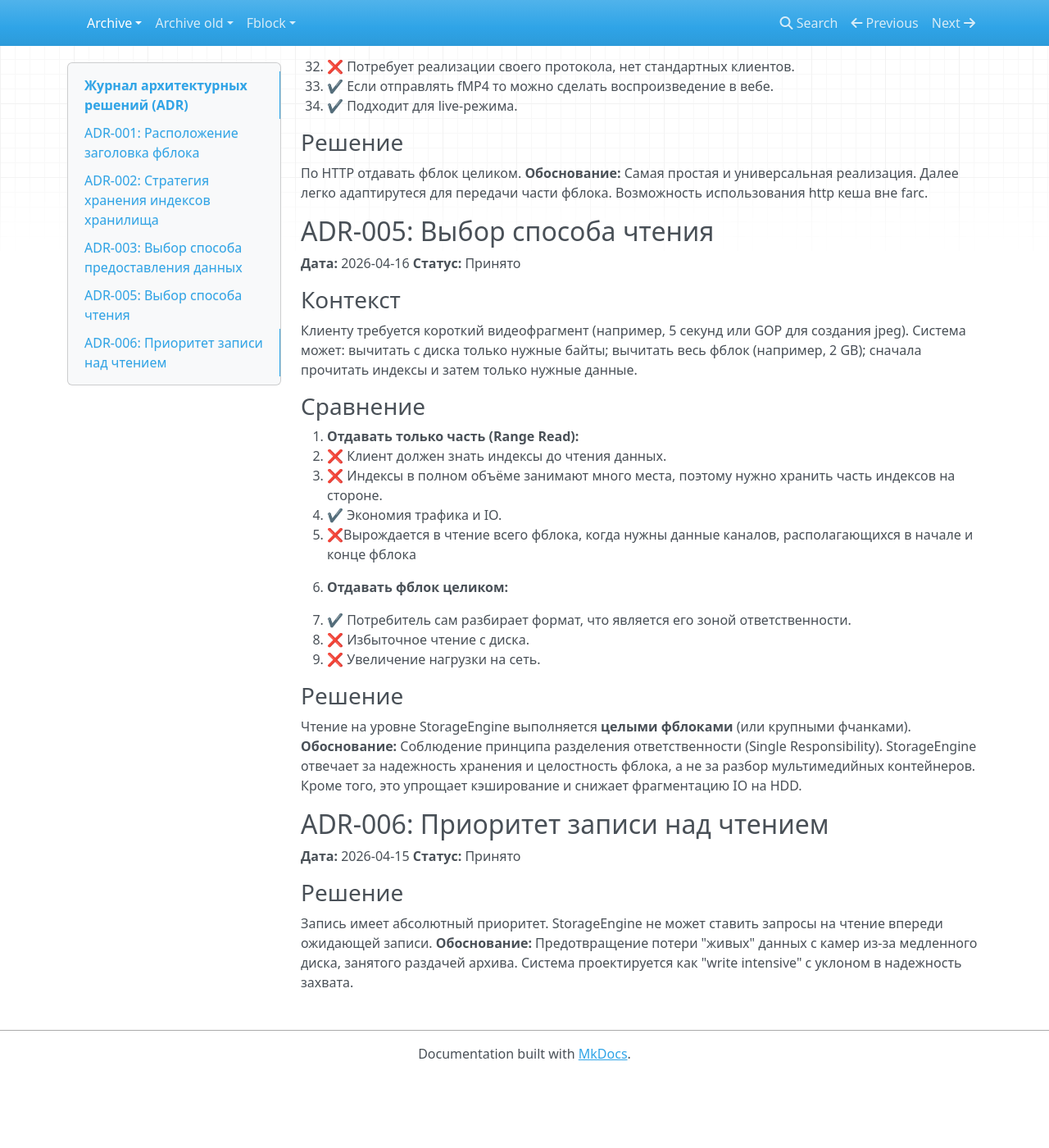
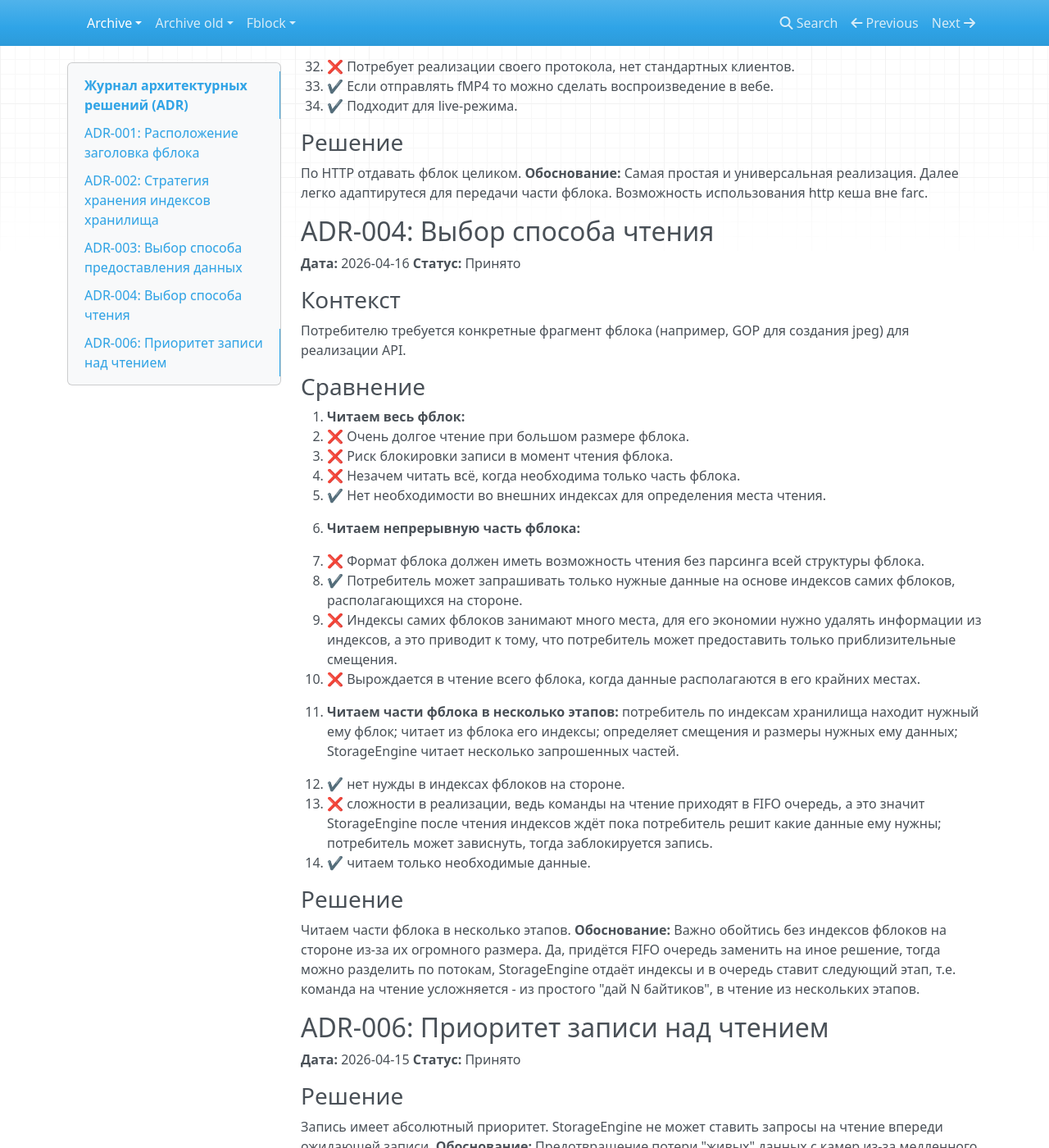
Before and after one commit to traycers/farc, an MkDocs documentation site: the page built from docs/docs/archive/01-architecture-decisions.md, in a window 1280 px wide and 1400 px high, scrolled down 3025 px. Shown: the whole window at 82% size. Built offline with MkDocs 1.6.1, drawn with Linux system fonts in a browser that asks for light colours; nearby versions of some CDN libraries; before the commit the page ends 4338 px from its top, so only the background shows below that.

Commit message:
add how to read

```diff
--- a/docs/docs/archive/01-architecture-decisions.md
+++ b/docs/docs/archive/01-architecture-decisions.md
@@ -111,29 +111,37 @@
 По HTTP отдавать фблок целиком.
 **Обоснование:** Самая простая и универсальная реализация. Далее легко адаптирутеся для передачи части фблока. Возможность использования http кеша вне farc.
 
-## ADR-005: Выбор способа чтения
+
+## ADR-004: Выбор способа чтения
 
 **Дата:** 2026-04-16
 **Статус:** Принято
 
 ### Контекст
-Клиенту требуется короткий видеофрагмент (например, 5 секунд или GOP для создания jpeg). Система может: вычитать с диска только нужные байты; вычитать весь фблок (например, 2 GB); сначала прочитать индексы и затем только нужные данные.
+Потребителю требуется конкретные фрагмент фблока (например, GOP для создания jpeg) для реализации API.
 
 ### Сравнение
-1. **Отдавать только часть (Range Read):**
-   - ❌ Клиент должен знать индексы до чтения данных.
-   - ❌ Индексы в полном объёме занимают много места, поэтому нужно хранить часть индексов на стороне.
-   - ✔ Экономия трафика и IO.
-   - ❌Вырождается в чтение всего фблока, когда нужны данные каналов, располагающихся в начале и конце фблока
+1. **Читаем весь фблок:**
+   - ❌ Очень долгое чтение при большом размере фблока.
+   - ❌ Риск блокировки записи в момент чтения фблока.
+   - ❌ Незачем читать всё, когда необходима только часть фблока.
+   - ✔ Нет необходимости во внешних индексах для определения места чтения.
 
-1. **Отдавать фблок целиком:**
-   - ✔ Потребитель сам разбирает формат, что является его зоной ответственности.
-   - ❌ Избыточное чтение с диска.
-   - ❌ Увеличение нагрузки на сеть.
+1. **Читаем непрерывную часть фблока:**
+   - ❌ Формат фблока должен иметь возможность чтения без парсинга всей структуры фблока.
+   - ✔ Потребитель может запрашивать только нужные данные на основе индексов самих фблоков, располагающихся на стороне.
+   - ❌ Индексы самих фблоков занимают много места, для его экономии нужно удалять информации из индексов, а это приводит к тому, что потребитель может предоставить только приблизительные смещения.
+   - ❌ Вырождается в чтение всего фблока, когда данные располагаются в его крайних местах.
+
+1. **Читаем части фблока в несколько этапов:** потребитель по индексам хранилища находит нужный ему фблок; читает из фблока его индексы; определяет смещения и размеры нужных ему данных; StorageEngine читает несколько запрошенных частей.
+   - ✔ нет нужды в индексах фблоков на стороне.
+   - ❌ сложности в реализации, ведь команды на чтение приходят в FIFO очередь, а это значит StorageEngine после чтения индексов ждёт пока потребитель решит какие данные ему нужны; потребитель может зависнуть, тогда заблокируется запись.
+   - ✔ читаем только необходимые данные.
 
 ### Решение
-Чтение на уровне StorageEngine выполняется **целыми фблоками** (или крупными фчанками).
-**Обоснование:** Соблюдение принципа разделения ответственности (Single Responsibility). StorageEngine отвечает за надежность хранения и целостность фблока, а не за разбор мультимедийных контейнеров. Кроме того, это упрощает кэширование и снижает фрагментацию IO на HDD.
+Читаем части фблока в несколько этапов.
+**Обоснование:** Важно обойтись без индексов фблоков на стороне из-за их огромного размера. Да, придётся FIFO очередь заменить на иное решение, тогда можно разделить по потокам, StorageEngine отдаёт индексы и в очередь ставит следующий этап, т.е. команда на чтение усложняется - из простого "дай N байтиков", в чтение из нескольких этапов.
+
 
 ## ADR-006: Приоритет записи над чтением
 
```
